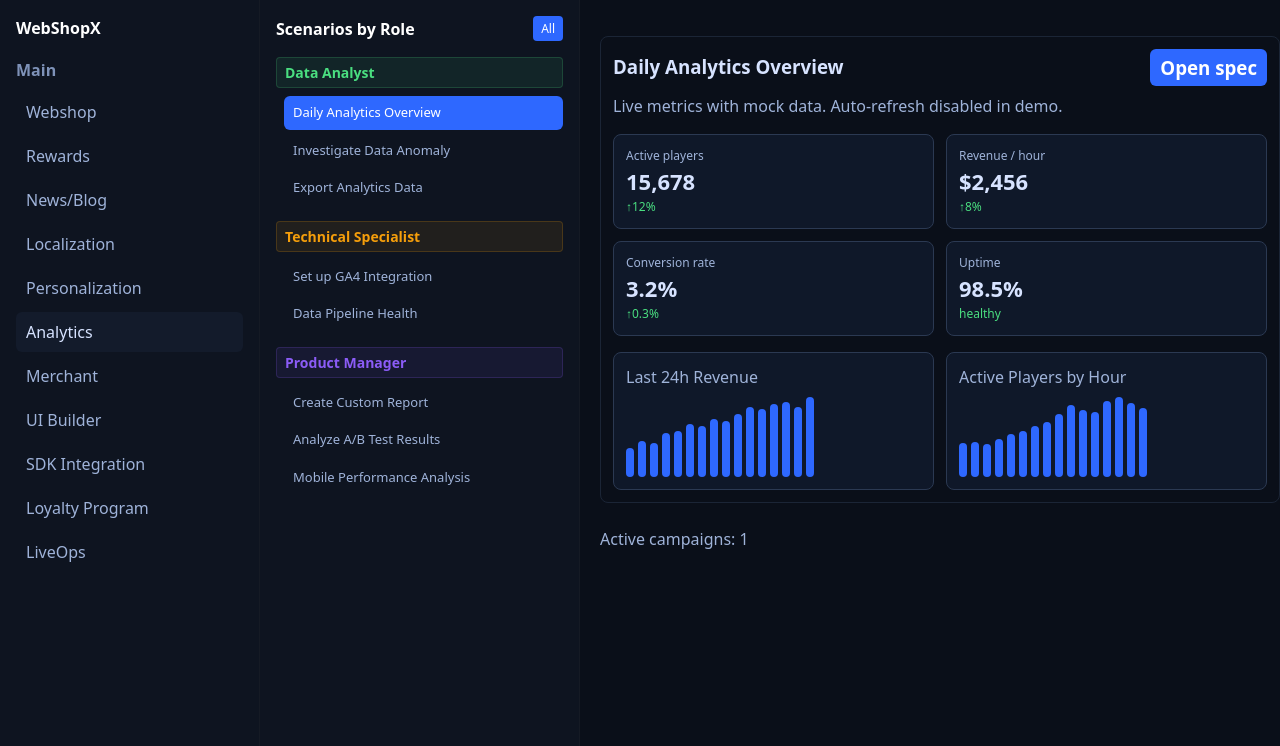
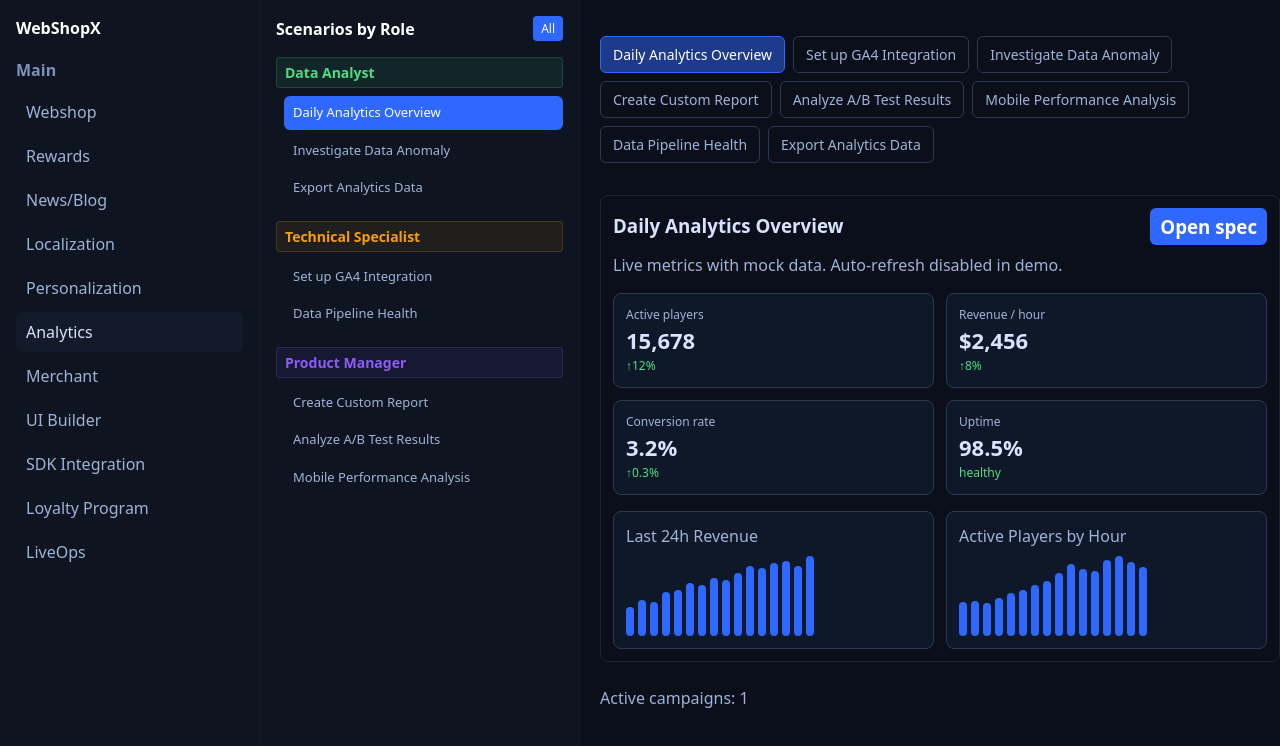
Before and after one commit to DmitryIvanovDeveloper/web-shop, a React (Vite) app in the folder webshops-demo/: page /modules/analytics in a window 1280 px wide. Shown: the top 746 px of the page. Built offline with nearby package versions, Linux system fonts and the light colour scheme.

Commit message:
feat: add scenario navigation to Analytics module

```diff
--- a/webshops-demo/src/pages/modules/AnalyticsModulePage.tsx
+++ b/webshops-demo/src/pages/modules/AnalyticsModulePage.tsx
@@ -125,6 +125,27 @@ export default function AnalyticsModulePage() {
 
   return (
     <div style={{ display: 'grid', gap: 16, maxWidth: '100%', overflow: 'hidden' }}>
+      {/* Scenario Navigation */}
+      <div style={{ display: 'flex', gap: 8, flexWrap: 'wrap', marginBottom: 16 }}>
+        {scenarios.map((s, i) => (
+          <button
+            key={i}
+            onClick={() => setSelectedScenario(i)}
+            style={{
+              padding: '8px 12px',
+              border: selectedScenario === i ? '1px solid #2e68ff' : '1px solid #2b3952',
+              background: selectedScenario === i ? '#1e3a8a' : 'transparent',
+              color: selectedScenario === i ? '#fff' : '#9fb3d9',
+              borderRadius: 6,
+              cursor: 'pointer',
+              fontSize: 14
+            }}
+          >
+            {s.title}
+          </button>
+        ))}
+      </div>
+
         {displayScenarios.map((s, i) => {
           const realIndex = safeIndex !== null ? safeIndex : i;
           const updateCheck = scenarioUpdateChecks[realIndex];
```
